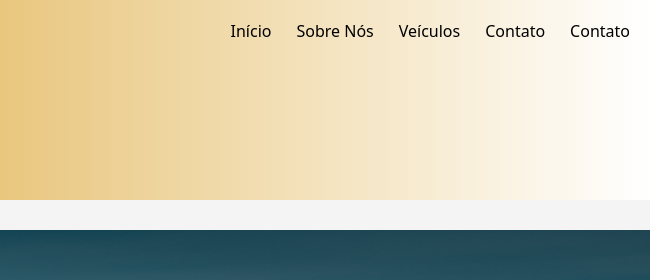
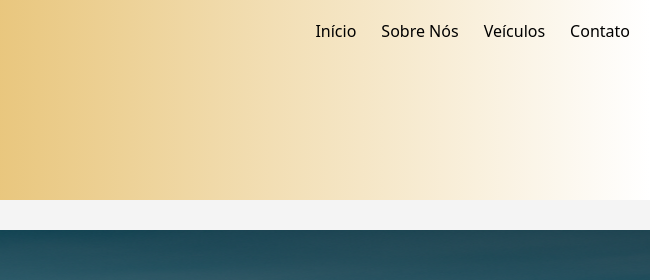
Before and after one commit to eumartins7/locacao_veiculos, a plain HTML site: page index.html in a window 1280 px wide. Shown: the top 280 px of the page, 630-1280 px from the left. Drawn offline with Linux system fonts and the light colour scheme; a web font is replaced by a local one.

Commit message:
remocao teste

```diff
--- a/index.html
+++ b/index.html
@@ -34,7 +34,6 @@
                     <li><a href="#inicio">Início</a></li>
                     <li><a href="#sobre-nos">Sobre Nós</a></li>
                     <li><a href="#veiculos">Veículos</a></li>
-                    <li><a href="#contato">Contato</a></li>
                     <li><a href="#contato">Contato</a></li>
                 </ul>
             </nav>
```
